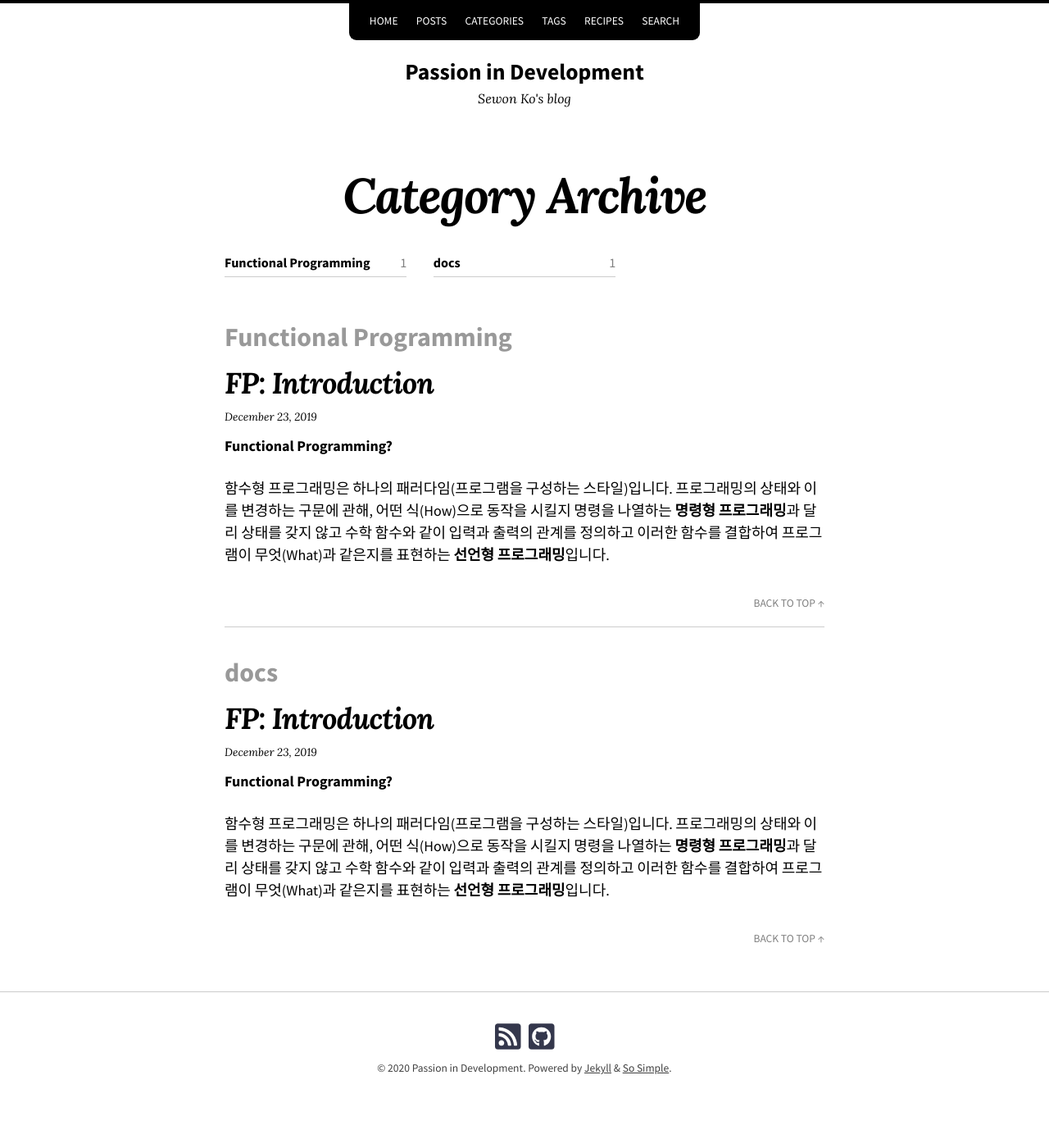
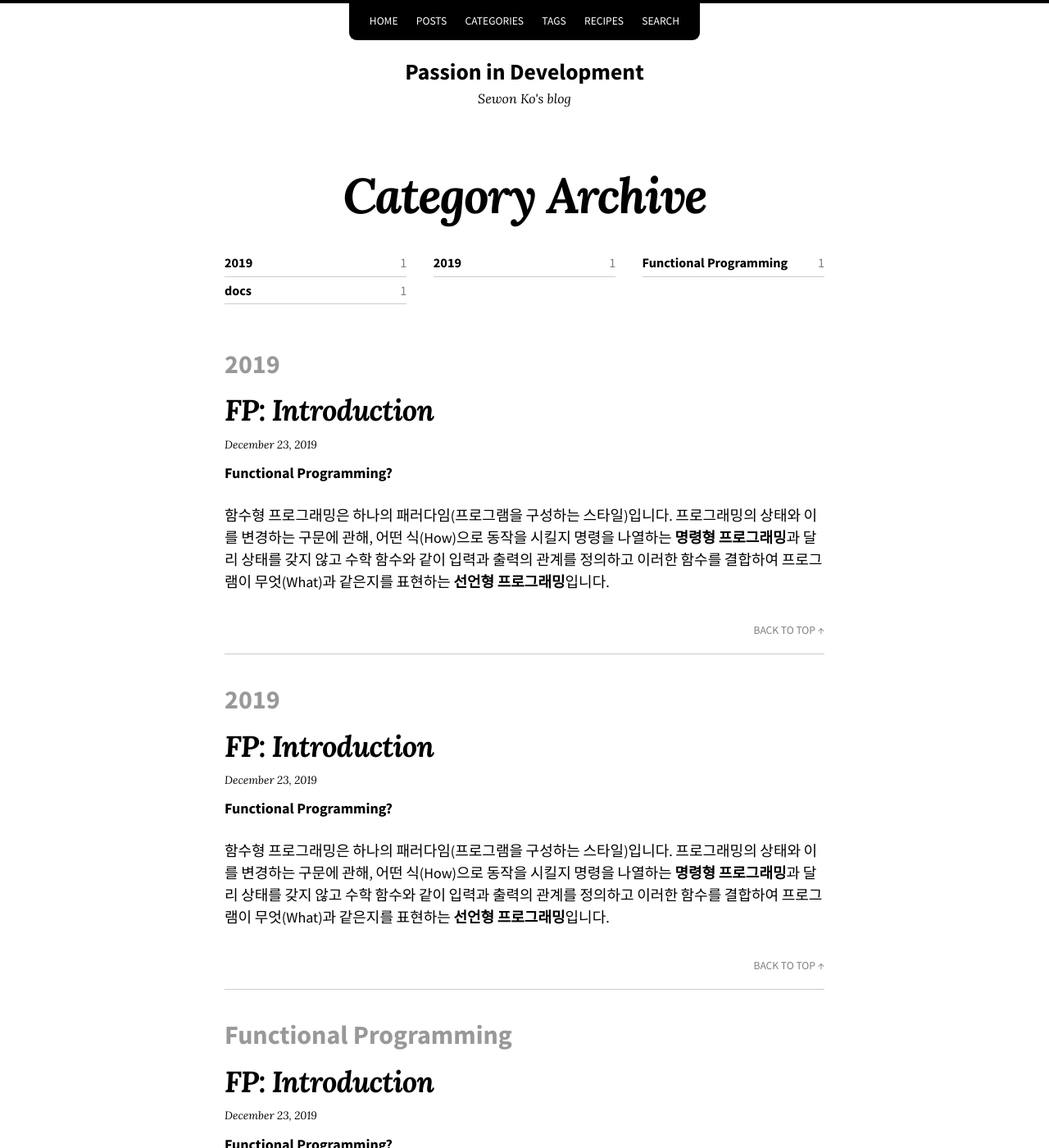
Before and after one commit to dream365/dream365.github.io, a Jekyll site: the page built from docs/categories.md, in a window 1280 px wide and 1400 px high. Shown: the whole window at 82% size. Built offline with Jekyll 4.4.1, drawn with Linux system fonts in a browser that asks for light colours; nearby versions of some CDN libraries.

Commit message:
Add author picture

```diff
--- a/_config.yml
+++ b/_config.yml
@@ -92,7 +92,7 @@ defaults:
 # Site Author
 author:
   name: Sewon Ko
-  picture:
+  picture: /images/sw_profile.png
   email: kosewon_@naver.com
   twitter:
   links:
--- a/docs/_posts/2019-12-23-fp-introduction.md
+++ b/docs/_posts/2019-12-23-fp-introduction.md
@@ -2,6 +2,7 @@
 title: "FP: Introduction"
 categories:
   - Functional Programming
+  - 2019
 tags:
   - Functional Programming
   - Kotlin
```
Also changed, not shown: images/sw_profile.png (added).
